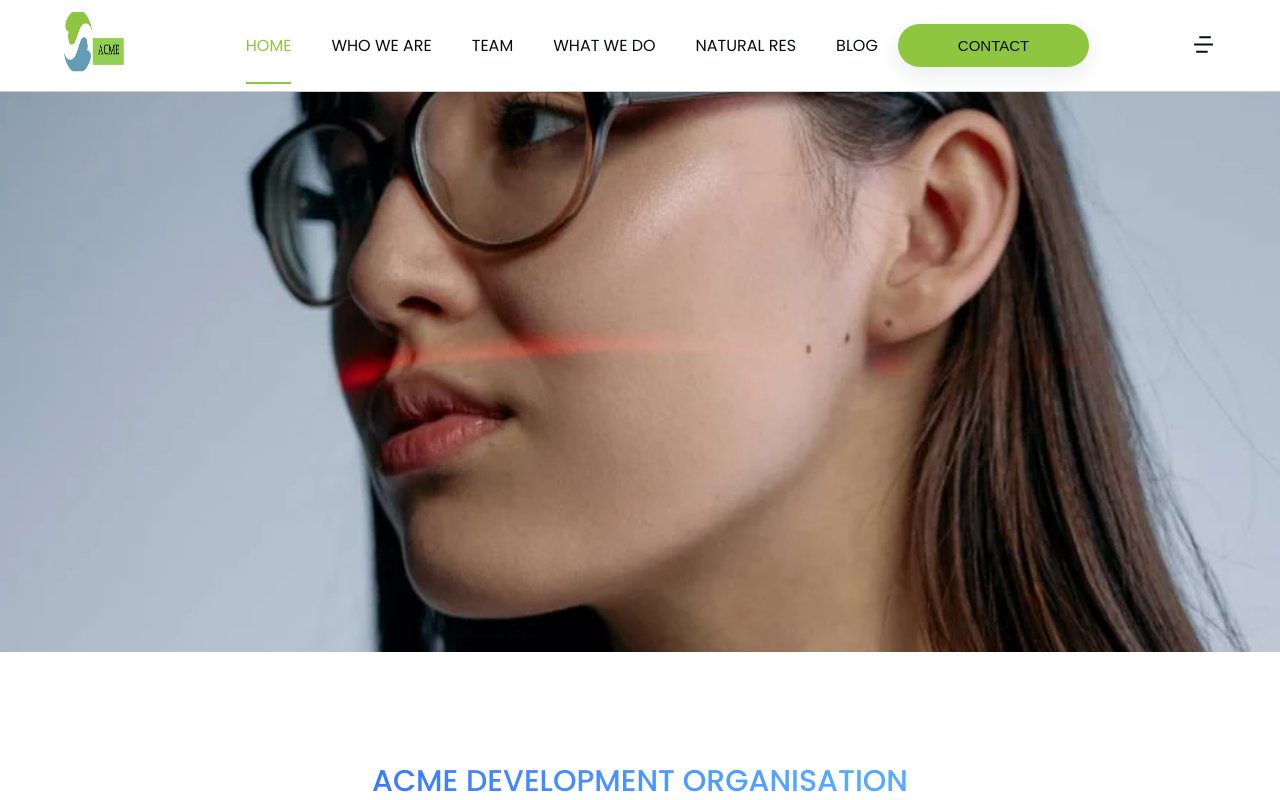
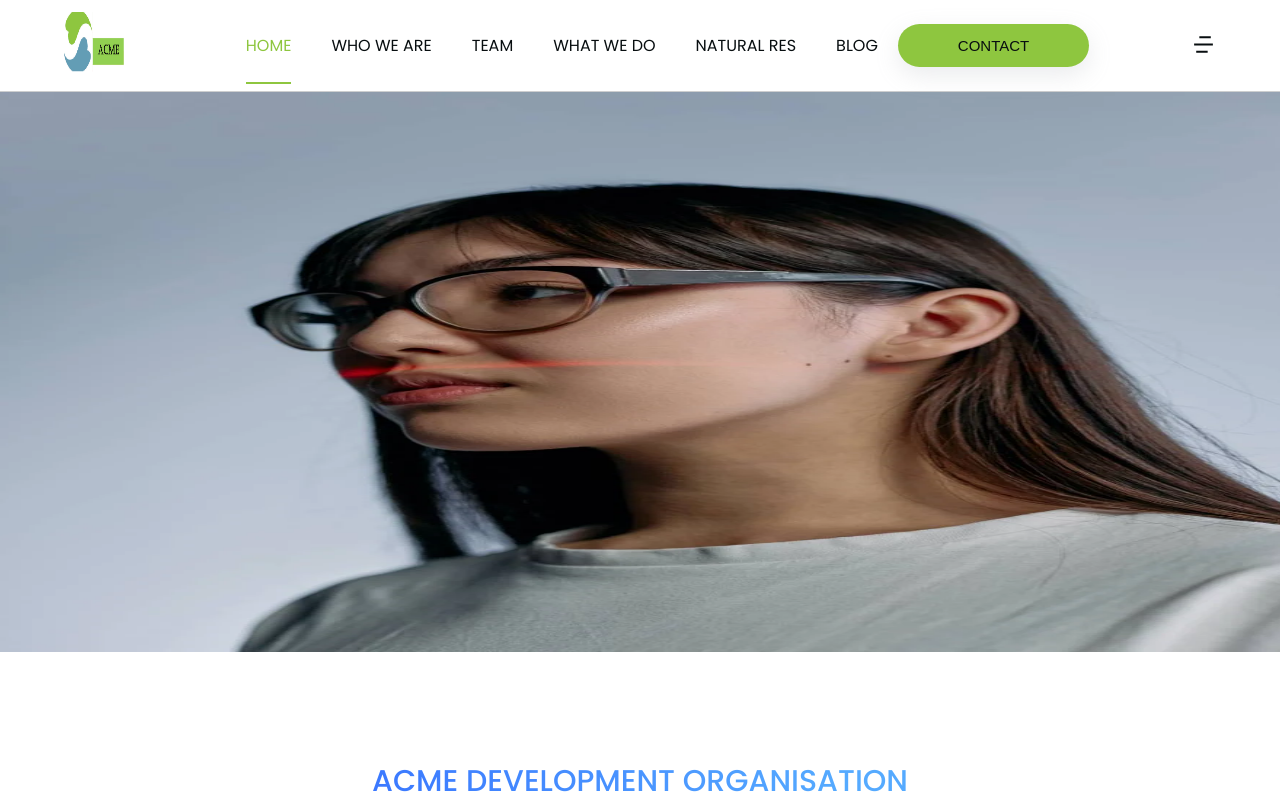
Before and after one commit to Imoite-zn/acme-org-site, a Next.js app: page / in a window 1280 px wide. Shown: the top 800 px of the page. Built offline with nearby package versions, Linux system fonts and the light colour scheme.

Commit message:
Update Hero.js
oobject fit

```diff
--- a/sections/Hero.js
+++ b/sections/Hero.js
@@ -26,13 +26,13 @@ const Hero = () => {
       <section className='hero-section'>
       <Slider {...settings}>
           <div>
-          <img src="/images/b2.jpg" alt="Image 1" style={{ width: '100%', height: '70vh', objectFit: 'cover' }} />
+          <img src="/images/b2.jpg" alt="Image 1" style={{ width: '100%', height: '70vh', objectFit: 'fill' }} />
           </div>
           <div>
-            <img src="/images/b1.webp" alt="Image 2" style={{ width: '100%', height: '70vh', objectFit: 'cover' }} />
+            <img src="/images/b1.webp" alt="Image 2" style={{ width: '100%', height: '70vh', objectFit: 'fill' }} />
           </div>
           <div>
-          <img src="/images/t5.jpg" alt="Image 3" style={{ width: '100%', height: '70vh', objectFit: 'cover' }} />
+          <img src="/images/t5.jpg" alt="Image 3" style={{ width: '100%', height: '70vh', objectFit: 'fill' }} />
           </div>
         </Slider>
 
```
